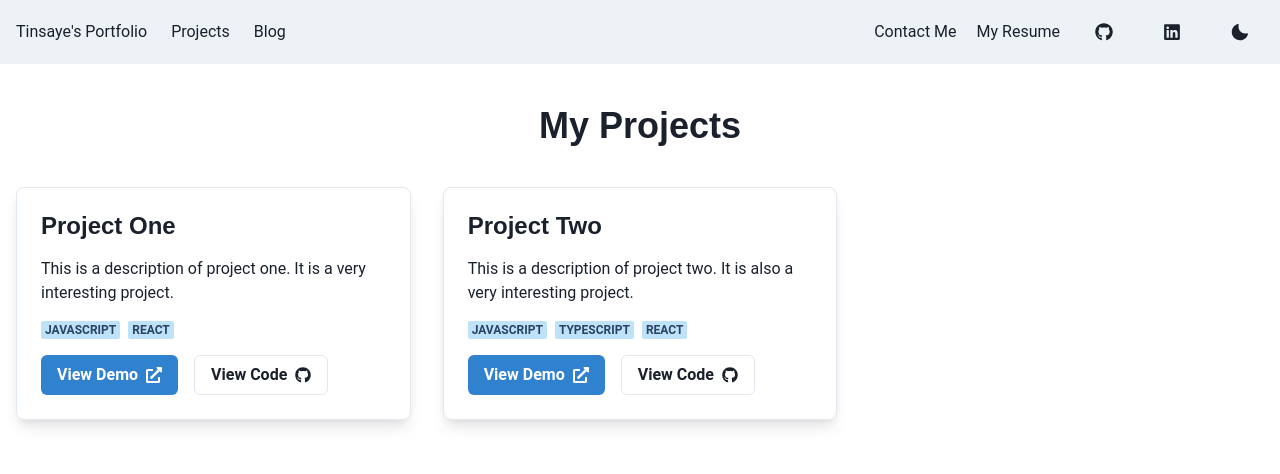
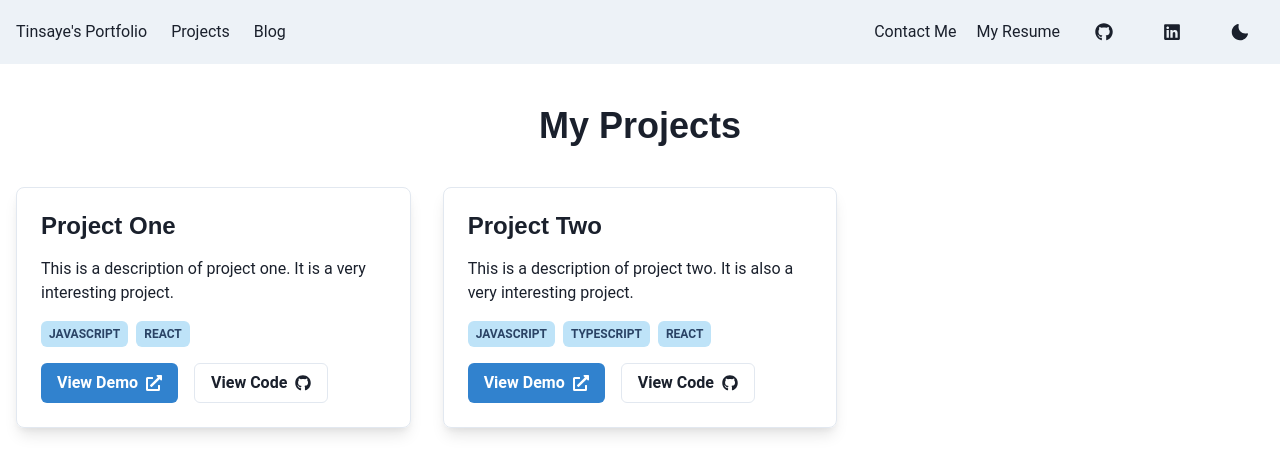
Before and after one commit to tinsaye-simeneh/portfolio, a Next.js app: page /project in a window 1280 px wide. Shown: the top 474 px of the page. Built offline with nearby package versions, Linux system fonts and the light colour scheme.

Commit message:
fix: some alignment and badges for languages

```diff
--- a/src/app/components/ProjectCard.tsx
+++ b/src/app/components/ProjectCard.tsx
@@ -25,13 +25,28 @@ const ProjectCard = ({
   languages,
 }: ProjectCardProps) => {
   return (
-    <Box p={6} shadow="lg" borderWidth="1px" rounded="lg" w="100%" maxW="lg">
+    <Box
+      p={6}
+      shadow="lg"
+      borderWidth="1px"
+      rounded="lg"
+      w="100%"
+      maxW="lg"
+      mx={"auto"}
+    >
       <VStack align="start" spacing={4}>
         <Heading fontSize="2xl">{title}</Heading>
         <Text fontSize="md">{description}</Text>
         <HStack spacing={2} wrap="wrap">
           {languages.map((language) => (
-            <Badge key={language} colorScheme="blue">
+            <Badge
+              key={language}
+              colorScheme="blue"
+              py={1}
+              px={2}
+              border={1}
+              rounded="md"
+            >
               {language}
             </Badge>
           ))}
```
